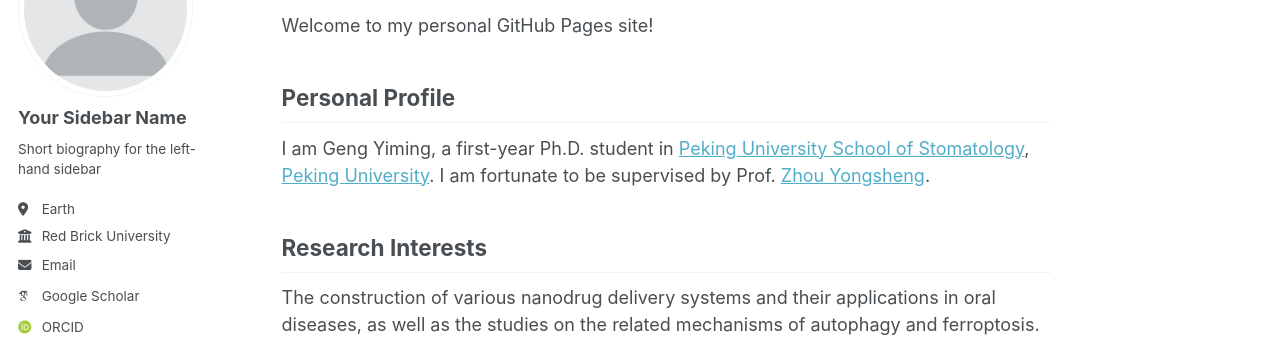
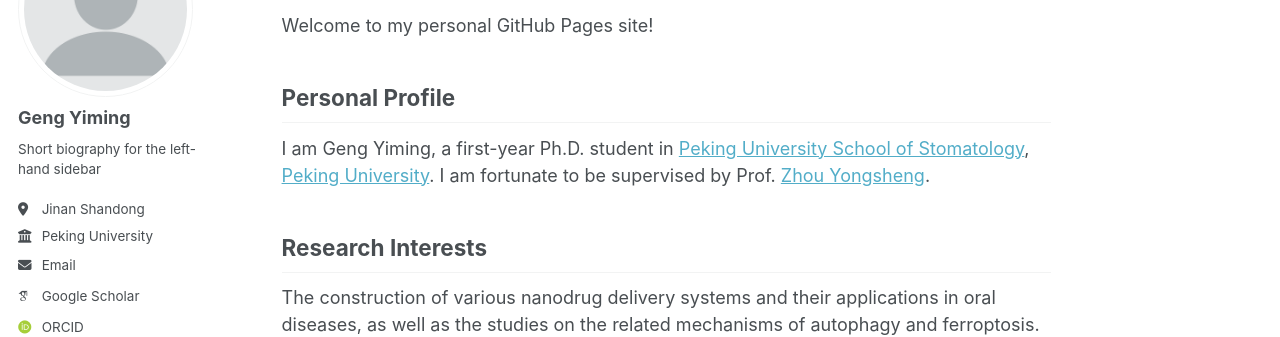
Before and after one commit to GENGYIM/GENGYIM.github.io, a Jekyll site: the page built from _pages/about.md, in a window 1280 px wide. Shown: the part 179-516 px from the top of the page. Built offline with Jekyll 4.4.1, drawn with Linux system fonts in a browser that asks for light colours; some web fonts are replaced; a script bundle is joined from its source files by our own code; library files that are not in the unit come from our copies.

Commit message:
Update _config.yml

```diff
--- a/_config.yml
+++ b/_config.yml
@@ -24,13 +24,13 @@
 author:
   # Biographic information
   avatar           : "profile.png"
-  name             : "Your Sidebar Name"
+  name             : "Geng Yiming"
   pronouns         : # example: "she/her"
   bio              : "Short biography for the left-hand sidebar"
-  location         : "Earth"
-  employer         : "Red Brick University"
+  location         : "Jinan Shandong"
+  employer         : "Peking University"
   uri              : # URL
-  email            : "none@example.org"
+  email            : "gengym@bjmu.edu.cn"
 
   # Academic websites
   academia         : # URL
```
